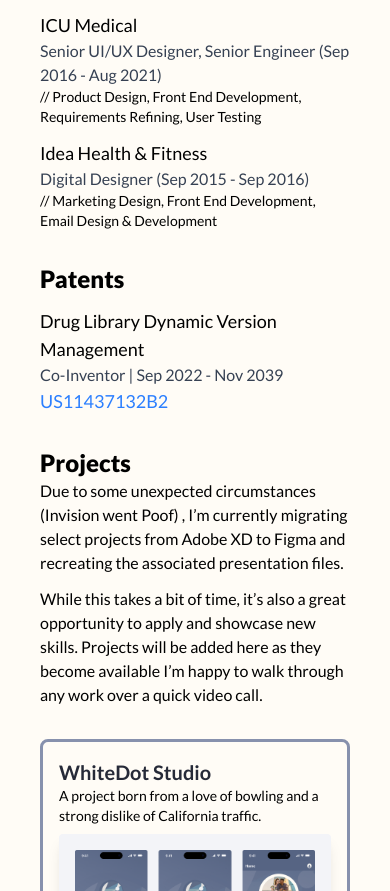
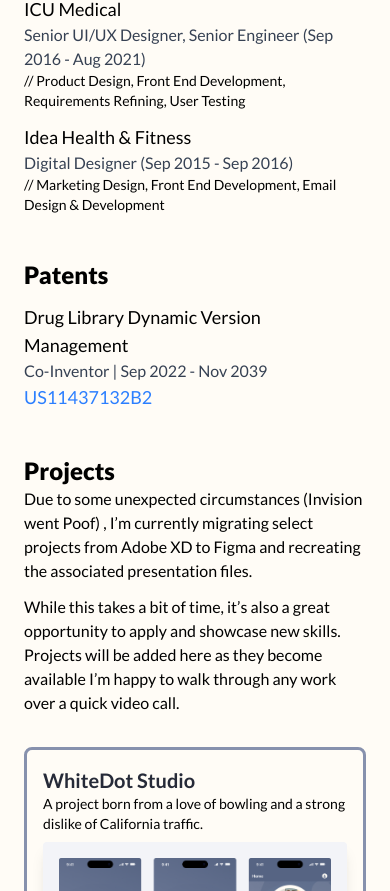
Before and after one commit to Natchez/afcwebsite, an Angular app: page / in a window 390 px wide. Shown: the part 741-1632 px from the top of the page. Built offline with nearby package versions, Linux system fonts and the light colour scheme.

Commit message:
Padding & Scroll
padding adjustments and scroll to project moved to have padding before title

```diff
--- a/src/app/app.html
+++ b/src/app/app.html
@@ -1,5 +1,5 @@
 <main
-  class="max-w-3xl m-auto p-10 md:bg-white md:rounded-2xl md:border-gray-200 md:shadow-lg md:border-2 md:mt-5 md:mb-5">
+  class="max-w-3xl m-auto  p-6 md:p-10 md:bg-white md:rounded-2xl md:border-gray-200 md:shadow-lg md:border-2 md:mt-5 md:mb-5">
   <header class="flex items-center">
     <div
       class="text-center md:text-left flex flex-col md:flex-row gap-4">
@@ -93,7 +93,7 @@
     </article>
 
     <article
-      class="grid grid-cols-1 gap-y-3 items-center place-content-center-safe pt-8">
+      class="grid grid-cols-1 gap-y-3 items-center place-content-center-safe pt-11">
       <div id="patents"
            class="">
         <h2 class="text-2xl font-black">Patents</h2>
@@ -117,9 +117,10 @@
     </article>
 
     <article
-      class="grid gap-5 grid-cols-1 md:grid-cols-2 pt-8">
+      id="projects"
+      class="grid gap-5 grid-cols-1 md:grid-cols-2 pt-11">
       <div class="md:col-span-2">
-        <h2 id="projects"
+        <h2
             class="text-2xl  font-black">
           Projects
         </h2>
```
